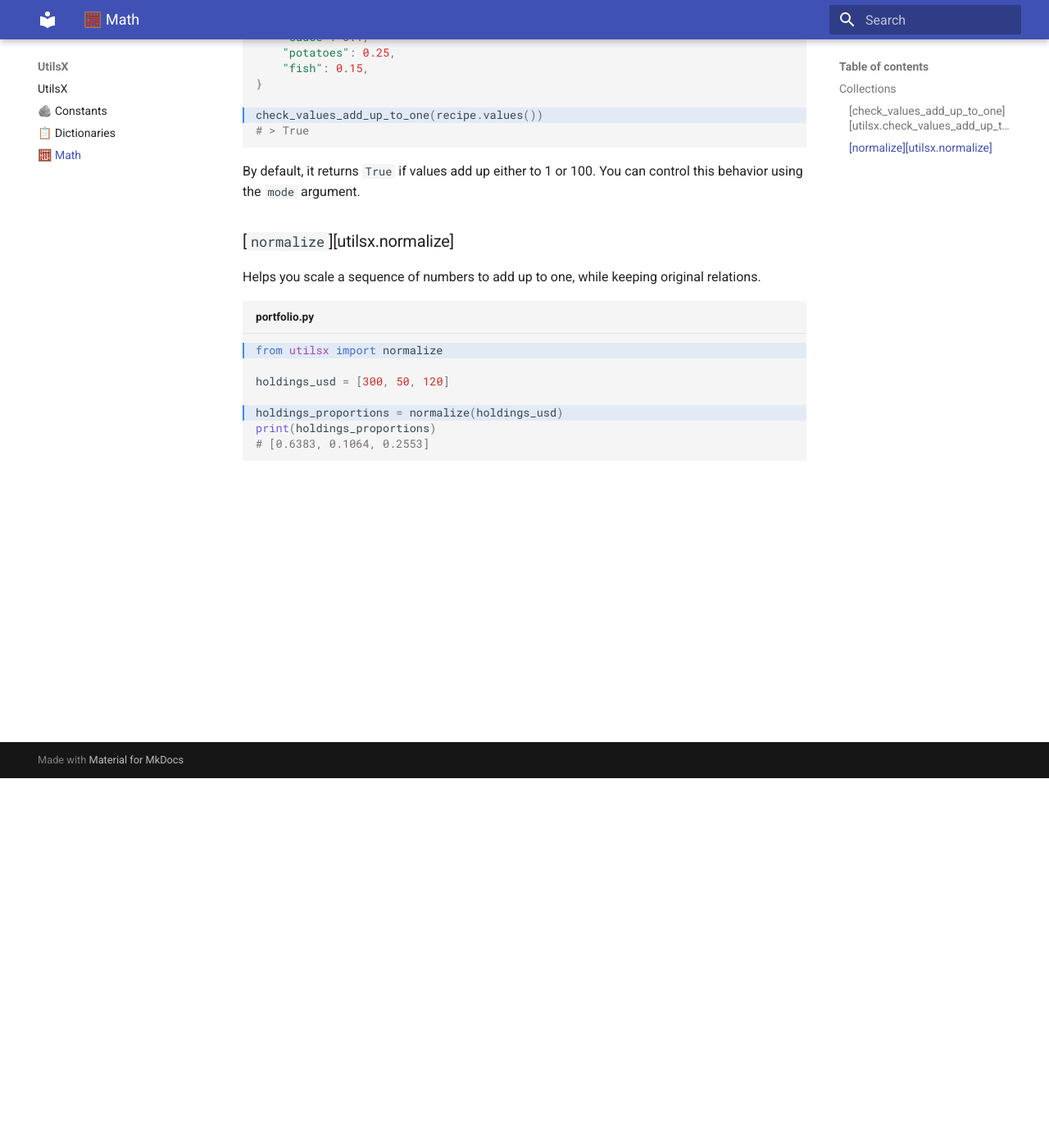
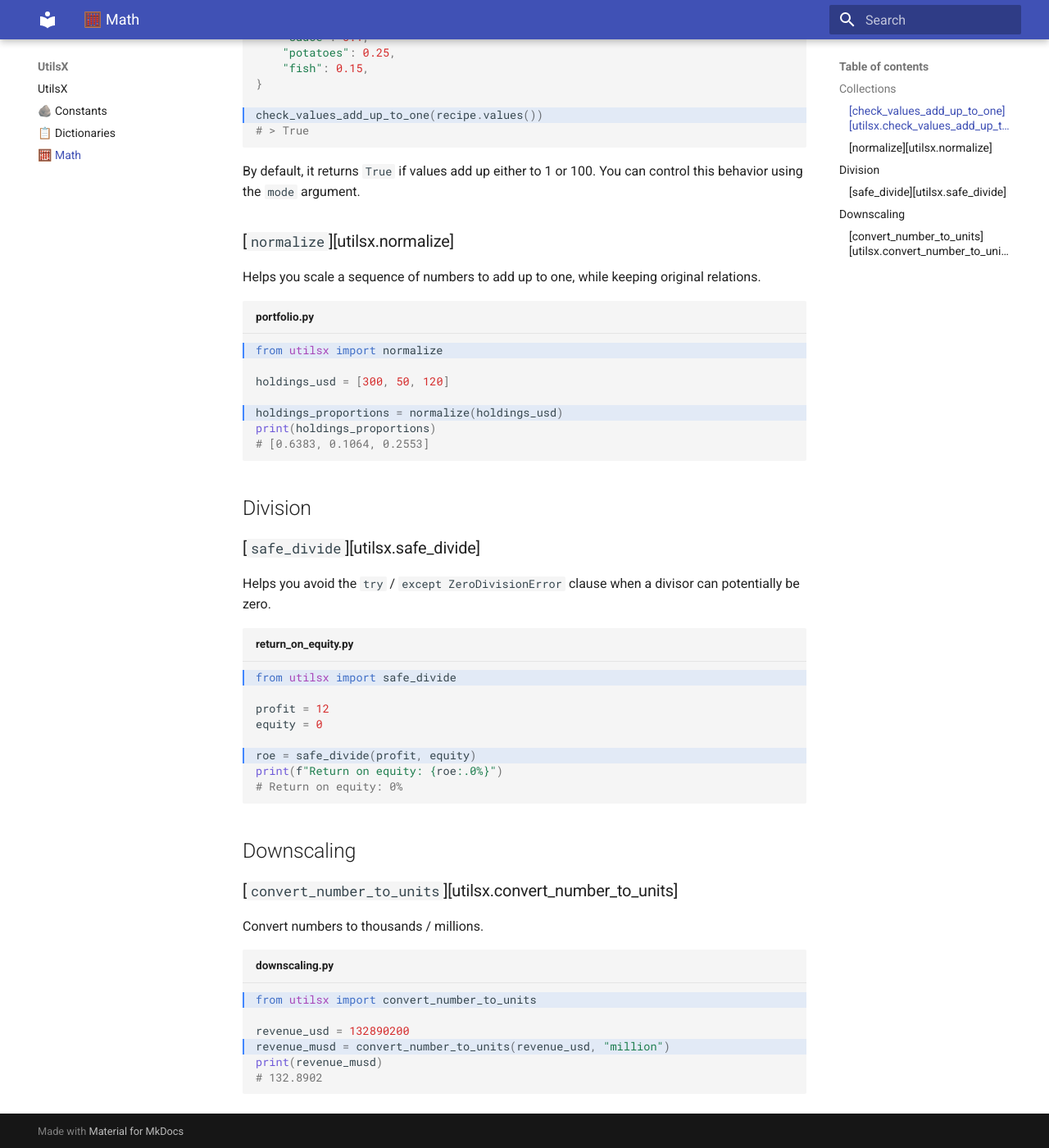
Before and after one commit to yury-fedotov/utilsx, an MkDocs documentation site: the page built from docs/math.md, in a window 1280 px wide and 1400 px high, scrolled down 451 px. Shown: the whole window at 82% size. Built offline with MkDocs 1.6.1 and Material for MkDocs 9.7.7, drawn with Linux system fonts in a browser that asks for light colours.

Commit message:
Explain division and downscaling

````diff
--- a/docs/constants.md
+++ b/docs/constants.md
@@ -36,6 +36,11 @@ from utilsx import BILLION
 revenue = 2819920021
 revenue_billions = revenue / BILLION
 ```
+
+!!! tip "Conversion to thousands or millions can be even easier"
+
+    Check out [`convert_number_to_units`](math.md#convert_number_to_units)
+    utility from **math** part of UtilsX for a shorthand function.
 
 !!! tip "The built-in `math` module provides constants like `pi` and `e`"
 
--- a/docs/math.md
+++ b/docs/math.md
@@ -38,3 +38,35 @@ holdings_proportions = normalize(holdings_usd)
 print(holdings_proportions)
 # [0.6383, 0.1064, 0.2553]
 ```
+
+## Division
+
+### [`safe_divide`][utilsx.safe_divide]
+
+Helps you avoid the `try` / `except ZeroDivisionError` clause when a divisor can potentially be zero.
+
+```py title="return_on_equity.py" hl_lines="1 6"
+from utilsx import safe_divide
+
+profit = 12
+equity = 0
+
+roe = safe_divide(profit, equity)
+print(f"Return on equity: {roe:.0%}")
+# Return on equity: 0%
+```
+
+## Downscaling
+
+### [`convert_number_to_units`][utilsx.convert_number_to_units]
+
+Convert numbers to thousands / millions.
+
+``` py title="downscaling.py" hl_lines="1 4"
+from utilsx import convert_number_to_units
+
+revenue_usd = 132890200
+revenue_musd = convert_number_to_units(revenue_usd, "million")
+print(revenue_musd)
+# 132.8902
+```
````
